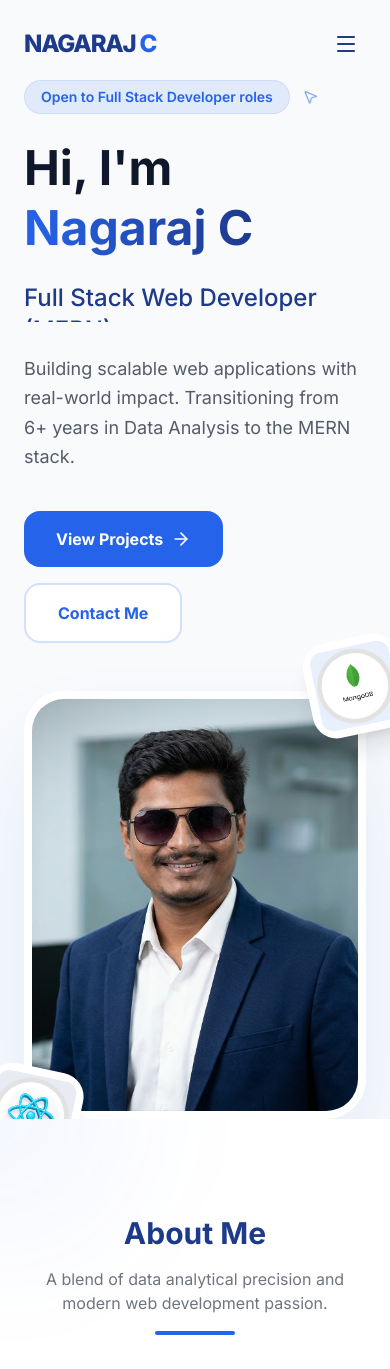
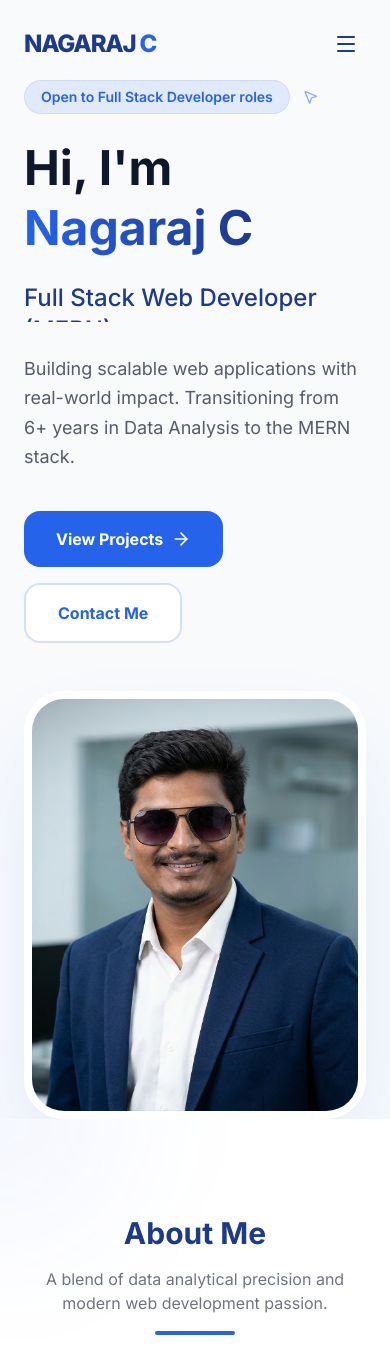
Before and after one commit to nagaraj1295/My-Portfolio, a React (Vite) app: page / in a window 390 px wide. Shown: the top 1369 px of the page. Built offline with nearby package versions, Linux system fonts and the light colour scheme.

Commit message:
Hide floating hero icons on mobile view

```diff
--- a/src/components/Hero.jsx
+++ b/src/components/Hero.jsx
@@ -125,14 +125,14 @@ const Hero = () => {
           <motion.div
             animate={{ y: [0, -20, 0] }}
             transition={{ duration: 4, repeat: Infinity, ease: "easeInOut" }}
-            className="absolute -top-10 -right-10 w-24 h-24 bg-white rounded-3xl shadow-xl flex items-center justify-center -rotate-12 z-20"
+            className="hidden md:flex absolute -top-10 -right-10 w-24 h-24 bg-white rounded-3xl shadow-xl items-center justify-center -rotate-12 z-20"
           >
             <div className="w-20 h-20 bg-primary/10 rounded-xl flex items-center justify-center text-primary font-bold"><img src="assets/mongodb.png" alt="Mongo db icon" /></div>
           </motion.div>
           <motion.div
             animate={{ y: [0, 20, 0] }}
             transition={{ duration: 5, repeat: Infinity, ease: "easeInOut", delay: 1 }}
-            className="absolute -bottom-10 -left-10 w-24 h-24 bg-white rounded-3xl shadow-xl flex items-center justify-center rotate-12 z-20"
+            className="hidden md:flex absolute -bottom-10 -left-10 w-24 h-24 bg-white rounded-3xl shadow-xl items-center justify-center rotate-12 z-20"
           >
             <div className="w-20 h-20 bg-secondary/10 rounded-xl flex items-center justify-center text-secondary font-bold"><img src="assets/React.png" alt="React icon" /></div>
           </motion.div>
```
